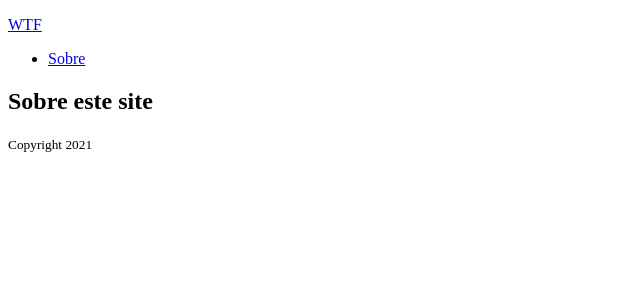
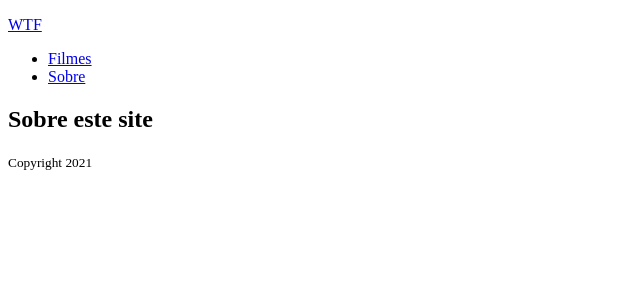
Before and after one commit to PedroNuclear/moviesite3, a Django app: page /about/ in a window 1280 px wide. Shown: the top 300 px of the page, without its empty margins (0-640 px from the left). Run offline with Django 4.2, Linux system fonts and the light colour scheme.

Commit message:
botar link na base para filmes

```diff
--- a/moviesite3/templates/base.html
+++ b/moviesite3/templates/base.html
@@ -17,6 +17,7 @@
         </a>
         <nav id="navegacao-principal">
             <ul>
+                <li><a href="{% url 'movies:index' %}">Filmes</a></li>
                 <li><a href="{% url 'about' %}">Sobre</a></li>
             </ul>
         </nav>
```
